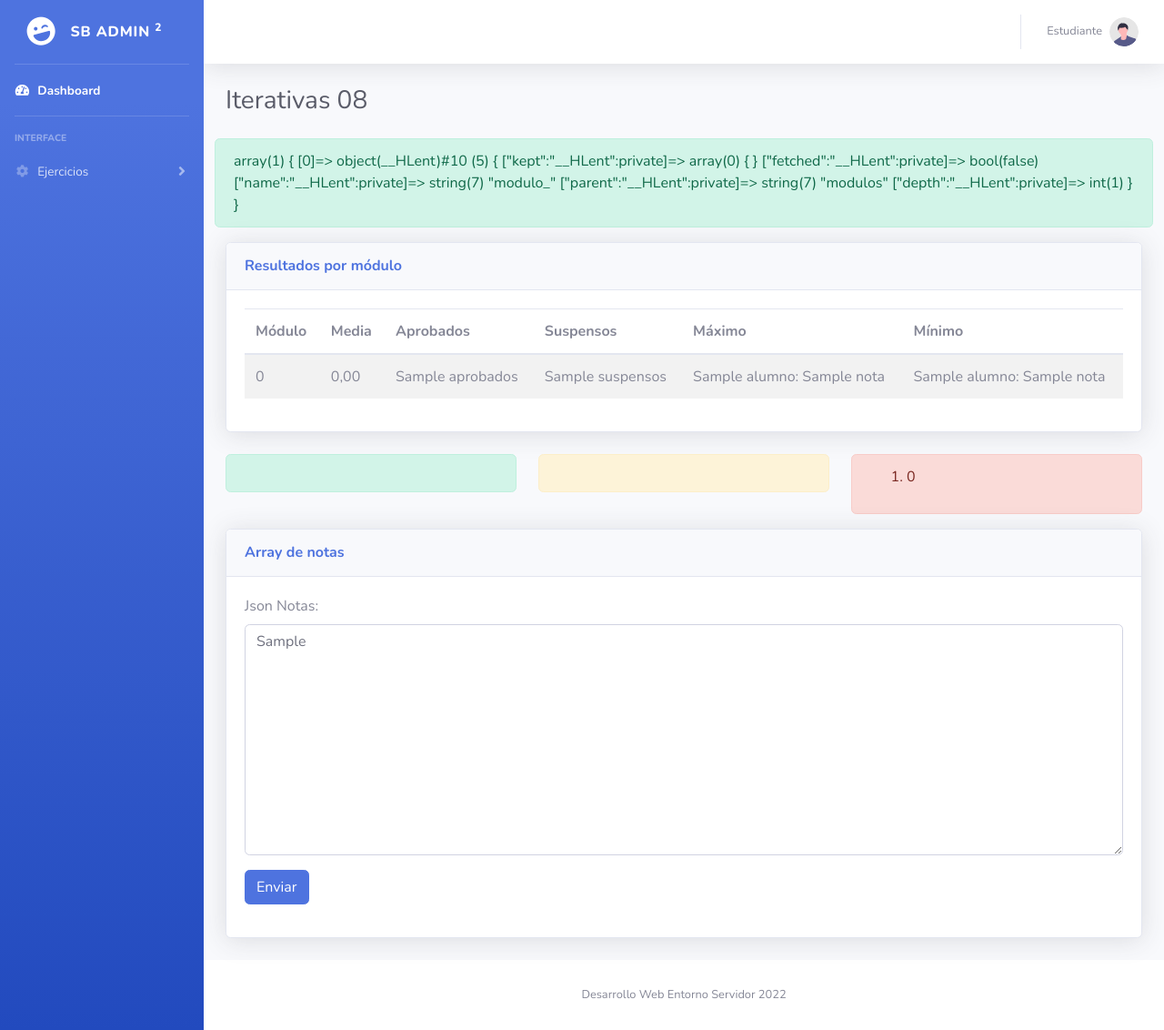
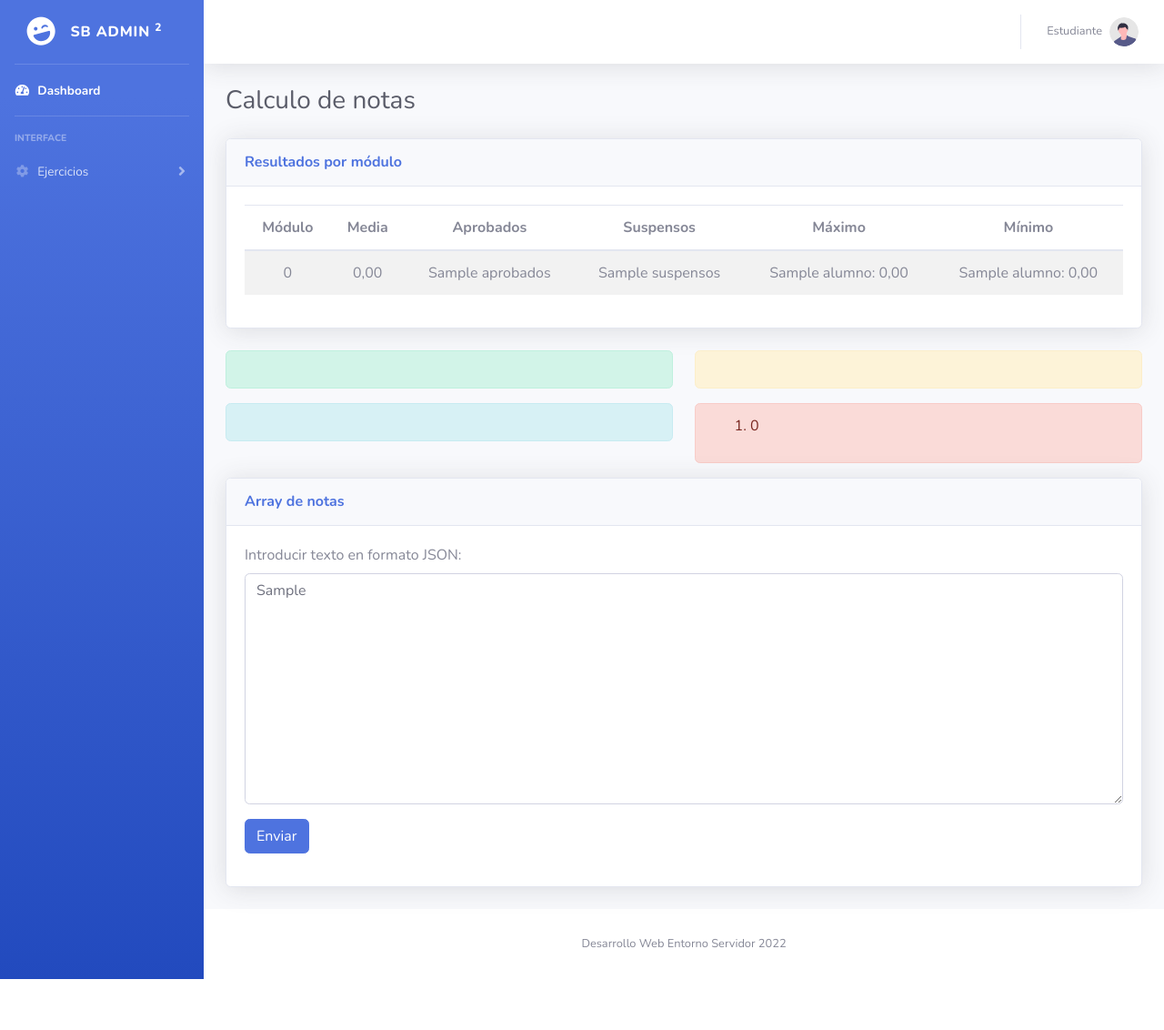
Before and after one commit to Xhamu/CalculoNotas, a PHP site: template views/calculoNotas.SamuelRodriguez.view.php in a window 1280 px wide. Shown: the whole page at 91% size. After the commit the page ends 1076 px from the top, so only its background shows below. Run offline with PHP 8.4, Linux system fonts and the light colour scheme; the template is opened without the code that fills it: most values are stand-ins (such as "Sample title", 1, 10 or a date in 2020).

Commit message:
Vista finalizada. Fin de proyecto.

```diff
--- a/controllers/calculoNotas.SamuelRodriguez.controller.php
+++ b/controllers/calculoNotas.SamuelRodriguez.controller.php
@@ -6,7 +6,7 @@ if (isset($_POST['enviar'])) {
     $data['errores'] = checkForm($_POST);
     $data['input'] = filter_var_array($_POST, FILTER_SANITIZE_SPECIAL_CHARS);
     if (count($data['errores']) == 0) {
-        $jsonArray = json_decode($_POST['json_notas'],true);
+        $jsonArray = json_decode($_POST['json_notas'], true);
         $resultado = datosAsignaturas($jsonArray);
         $data['resultado'] = $resultado;
     }
--- a/views/calculoNotas.SamuelRodriguez.view.php
+++ b/views/calculoNotas.SamuelRodriguez.view.php
@@ -1,18 +1,13 @@
 <!-- Page Heading -->
 <div class="d-sm-flex align-items-center justify-content-between mb-4">
-    <h1 class="h3 mb-0 text-gray-800">Iterativas 08</h1>
+    <h1 class="h3 mb-0 text-gray-800">Calculo de notas</h1>
 </div>
 <!-- Content Row -->
 
 <div class="row">
     <?php
-    if (isset($data['resultado'])) {
+    if (isset($data['resultado']['modulos'])) {
         ?>
-
-    <div class="alert alert-success">
-        <?php echo var_dump($data['resultado']['modulos'])?>
-    </div>
-
         <div class="col-12">
             <div class="card shadow mb-4">
                 <div
@@ -21,8 +16,7 @@
                 </div>
                 <!-- Card Body -->
                 <div class="card-body">
-
-                    <table class="table table-striped">
+                    <table class="table table-striped text-center">
                         <thead>
                             <tr>
                                 <th>Módulo</th>
@@ -42,8 +36,8 @@
                                     <td><?php echo number_format($datosModulo['media'], 2, ',', '.'); ?></td>
                                     <td><?php echo $datosModulo['aprobados']; ?></td>
                                     <td><?php echo $datosModulo['suspensos']; ?></td>
-                                    <td><?php echo $datosModulo['max']['alumno'] . ': ' . $datosModulo['max']['nota']; ?></td>
-                                    <td><?php echo $datosModulo['min']['alumno'] . ': ' . $datosModulo['min']['nota']; ?></td>
+                                    <td><?php echo $datosModulo['max']['alumno'] . ': ' . number_format($datosModulo['max']['nota'], 2, ',', '.'); ?></td>
+                                    <td><?php echo $datosModulo['min']['alumno'] . ': ' . number_format($datosModulo['min']['nota'], 2, ',', '.'); ?></td>
                                 </tr>
                                 <?php
                             }
@@ -52,18 +46,13 @@
                     </table>
                 </div>
             </div>
-        </div>
-        <?php
-    }
-    if (isset($data['resultado'])) {
-        ?>
-        <!--Para parte 2 -->
-        <div class="col-lg-4 col-12">
+            <div class="row">
+                <div class="col-12 col-lg-6">
                     <div class="alert alert-success">
                         <ol>
                             <?php
                             foreach ($resultado['alumnos'] as $nombre => $datos) {
-                        if ($datos['suspensos'] == 0) {
+                                if ($datos['suspensos'] === 0) {
                                     echo "<li>$nombre</li>";
                                 }
                             }
@@ -71,8 +60,21 @@
                         </ol>
                     </div>
                 </div>
-        <div class="col-lg-4 col-12">
+                <div class="col-12 col-lg-6">
                     <div class="alert alert-warning">
+                        <ol>
+                            <?php
+                            foreach ($resultado['alumnos'] as $nombre => $datos) {
+                                if ($datos['suspensos'] === 1) {
+                                    echo "<li>$nombre</li>";
+                                }
+                            }
+                            ?>
+                        </ol>
+                    </div>
+                </div>
+                <div class="col-12 col-lg-6">
+                    <div class="alert alert-info">
                         <ol>
                             <?php
                             foreach ($resultado['alumnos'] as $nombre => $datos) {
@@ -84,17 +86,19 @@
                         </ol>
                     </div>
                 </div>
-        <div class="col-lg-4 col-12">
+                <div class="col-12 col-lg-6">
                     <div class="alert alert-danger">
                         <ol>
                             <?php
                             foreach ($resultado['alumnos'] as $nombre => $datos) {
-                        if ($datos['suspensos'] > 1) {
+                                if ($datos['suspensos'] >= 2) {
                                     echo "<li>$nombre</li>";
                                 }
                             }
                             ?>
                         </ol>
+                    </div>
+                </div>
             </div>
         </div>
         <?php
@@ -113,7 +117,7 @@
                 <form method="post" action="./?sec=calculoNotas.SamuelRodriguez">
                     <!--<input type="hidden" name="sec" value="iterativas01" />-->
                     <div class="mb-3">
-                        <label for="texto">Json Notas:</label>
+                        <label for="texto">Introducir texto en formato JSON:</label>
                         <textarea class="form-control" id="json_notas" name="json_notas" rows="10"><?php echo isset($data['input']['json_notas']) ? $data['input']['json_notas'] : ''; ?></textarea>
                         <p class="text-danger small"><?php echo isset($data['errores']['json_notas']) ? $data['errores']['json_notas'] : ''; ?></p>
                     </div>
```
Also changed, not shown: 1 other file. Lines whose indentation alone changed are shown as unchanged.
